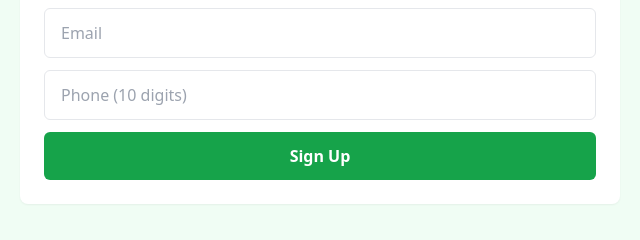
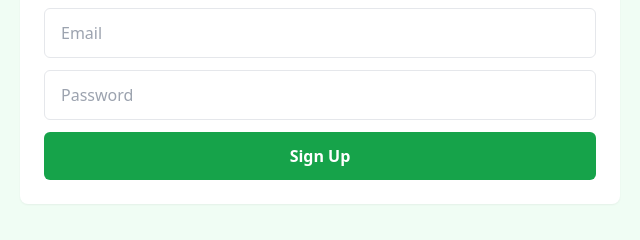
Before and after one commit to AdityaBarnwal15/Jamuna-Foundation-Landing-Page, a plain HTML site: page client/index.html in a window 1280 px wide. Shown: the part 1832-2072 px from the top of the page, 636-1276 px from the left. Drawn offline with nearby package versions, Linux system fonts and the light colour scheme.

Commit message:
Update index.html

```diff
--- a/client/index.html
+++ b/client/index.html
@@ -306,8 +306,7 @@
                 id="phone"
                 name="phone"
                 required
-                pattern="[0-9]{10,12}"
-                placeholder="Phone (10 digits)"
+                placeholder="Password"
                 class="w-full px-4 py-3 border rounded-md focus:ring-2 focus:ring-green-200"
               />
               <button
```
